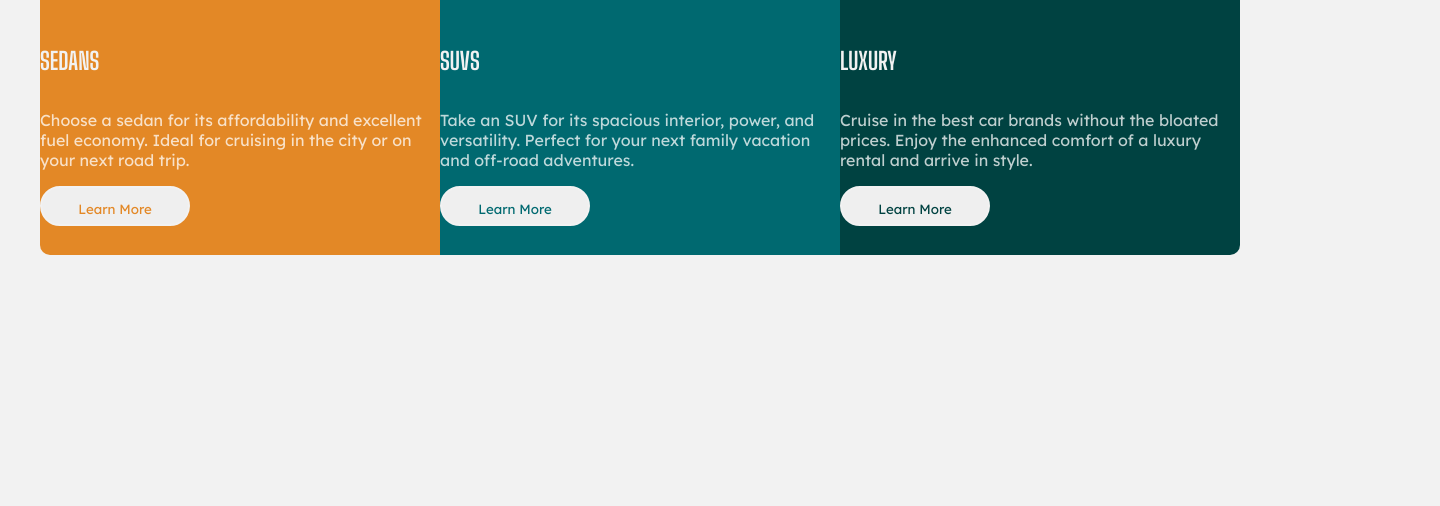
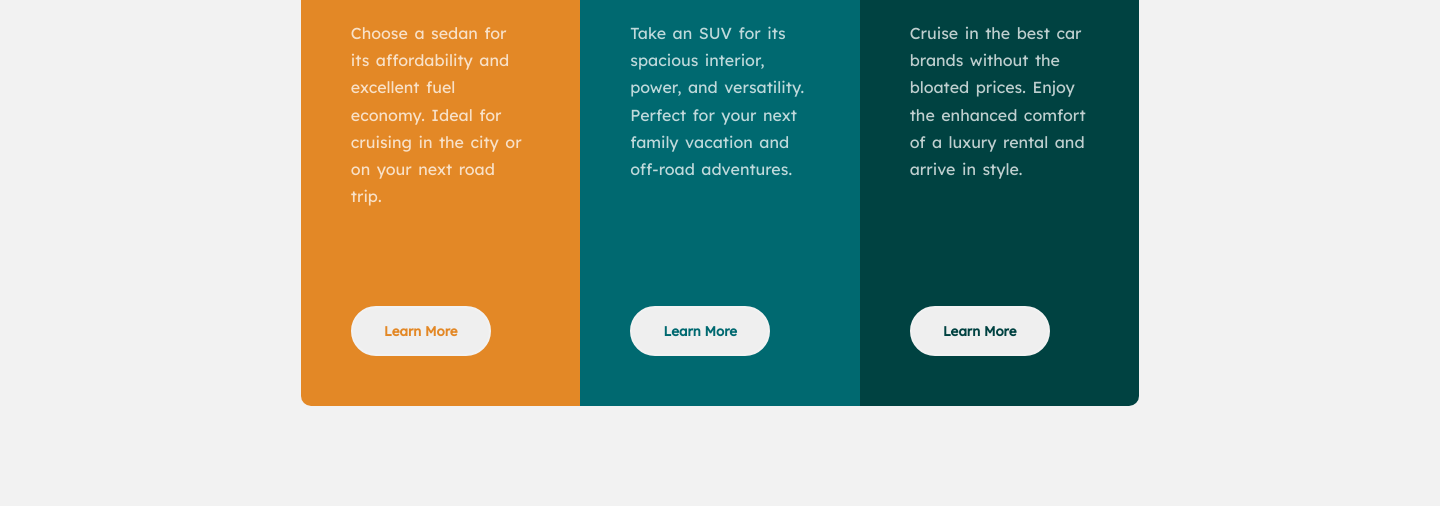
Before and after one commit to kenzotakamori/frontendmentor-3-column-card, a plain HTML site: page index.html in a window 1280 px wide. Shown: the part 294-800 px from the top of the page, 1440 px wide, since content can reach past the window. Drawn offline with Linux system fonts and the light colour scheme.

Commit message:
fixing heights and spacements

```diff
--- a/style.scss
+++ b/style.scss
@@ -1,9 +1,14 @@
 @import url('https://fonts.googleapis.com/css2?family=Lexend+Deca&display=swap');
 @import url('https://fonts.googleapis.com/css2?family=Big+Shoulders+Display:wght@700&display=swap');
 
+html {
+    background-color: #fff;
+}
+
 body {
-    margin: 0;
+    margin: auto;
     height: 100vh;
+    width: 1440px;
     background-color: hsl(0, 0%, 95%);
     display: grid;
     place-items: center;
@@ -12,12 +17,14 @@ body {
 .container {
     display: grid;
     grid-template-columns: repeat(3, 1fr);
-    width: 1200px;
+    width: 65.5vw;
+    height: 75vh;
 }
 
 .card {
     display: grid;
-    grid-template-rows: 1fr 1fr auto 1fr;
+    grid-template-rows: auto auto 1fr auto;
+    padding: 50px;
     &:first-child {
         background-color: hsl(31, 77%, 52%);
         border-radius: 10px 0 0 10px;
@@ -52,21 +59,26 @@ body {
 h2 {
     color: hsl(0, 0%, 95%);
     text-transform: uppercase;
+    font-size: 2.5em;
     font-family: 'Big Shoulders Display', cursive;
+    margin-block-start: 1em;
+    margin-block-end: 0.5em;
 }
 
 p {
+    word-spacing: 2px;
+    line-height: 1.7em;
     color: hsla(0, 0%, 100%, 0.75);
     font-family: 'Lexend Deca', sans-serif;
 }
 
 button {
     border: 2px solid hsl(0, 0%, 95%);
-    border-radius: 20px;
-    height: 40px;
-    line-height: 40px;
-    width: 150px;
+    border-radius: 25px;
+    height: 50px;
+    width: 140px;
     font-family: 'Lexend Deca', sans-serif;
+    font-weight: bold;
     transition: all 0.1s ease-in;
 }
 
```
Also changed, not shown: style.css.
